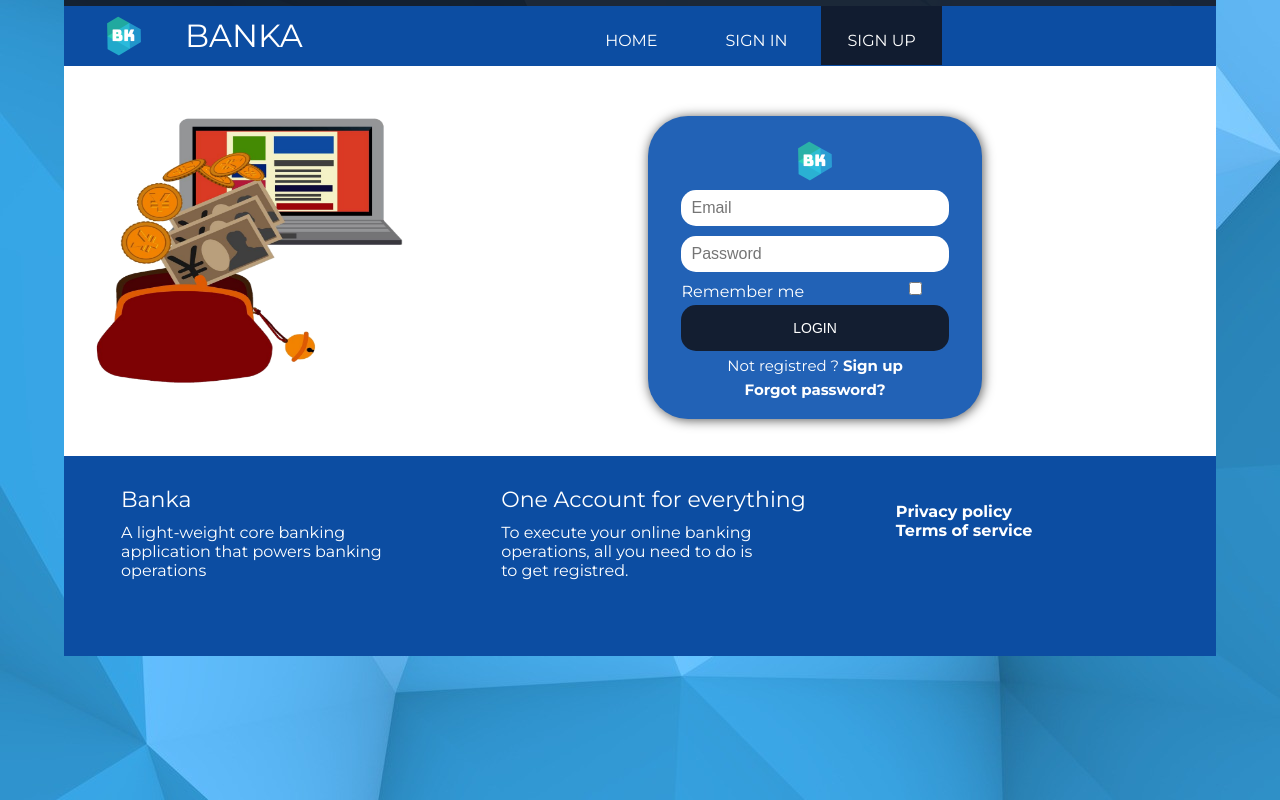
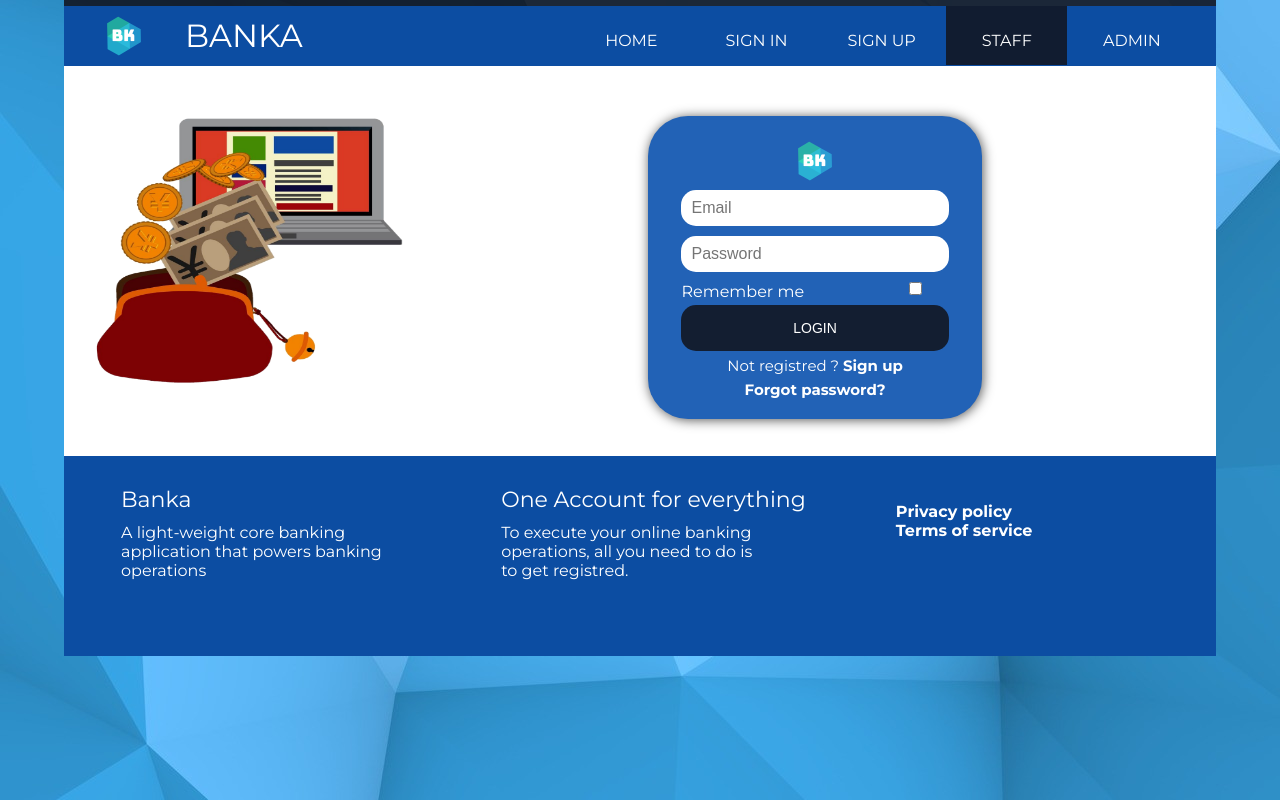
Before and after one commit to nkpremices/Banka, a plain HTML site: page UI/html/staff.login.html in a window 1280 px wide. Drawn offline with Linux system fonts and the light colour scheme.

Commit message:
[Feature #164910726] Style the admin and staff navigation buttons to the staff login file

```diff
--- a/UI/html/staff.login.html
+++ b/UI/html/staff.login.html
@@ -25,11 +25,13 @@
 
             <!-- Navigation -->
             <div class="header-right to-right">
-                <div class="li nav-inactive" id="home-nav"> Home </div>
-                <div class="li nav-inactive" id="signin-nav"> Sign in </div>
-                <div class="li nav-active" id="signup-nav"> Sign up </div>
-            </div>
-            <!-- End of the navigation -->
+                    <div class="li nav-inactive" id="home-nav"> Home </div>
+                    <div class="li nav-inactive" id="signin-nav"> Sign in </div>
+                    <div class="li nav-iactive" id="signup-nav"> Sign up </div>
+                    <div class="li nav-active" id="staff-nav">Staff</div>
+                    <div class="li nav-inactive" id="admin-nav"> Admin</div>
+                </div>
+                <!-- End of the navigation -->
         </div>
         <!-- End of the header-->
 
```
